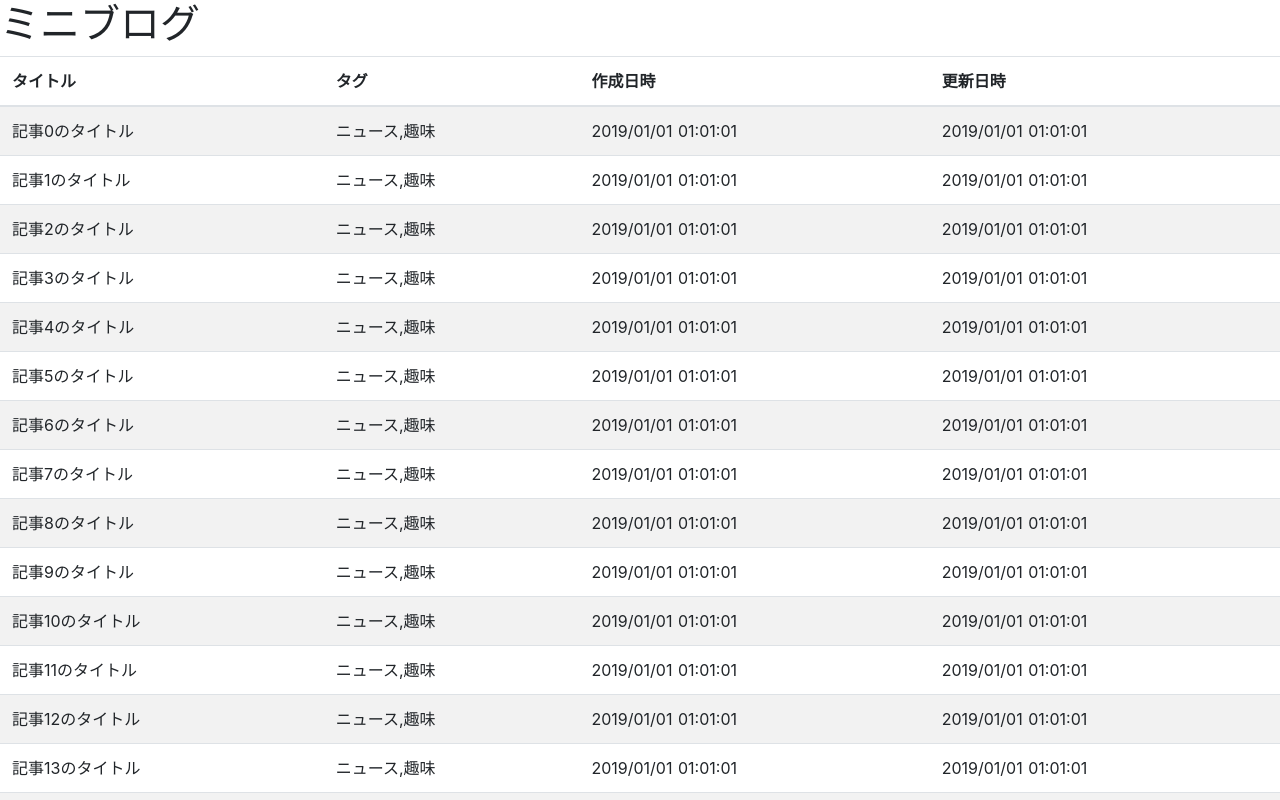
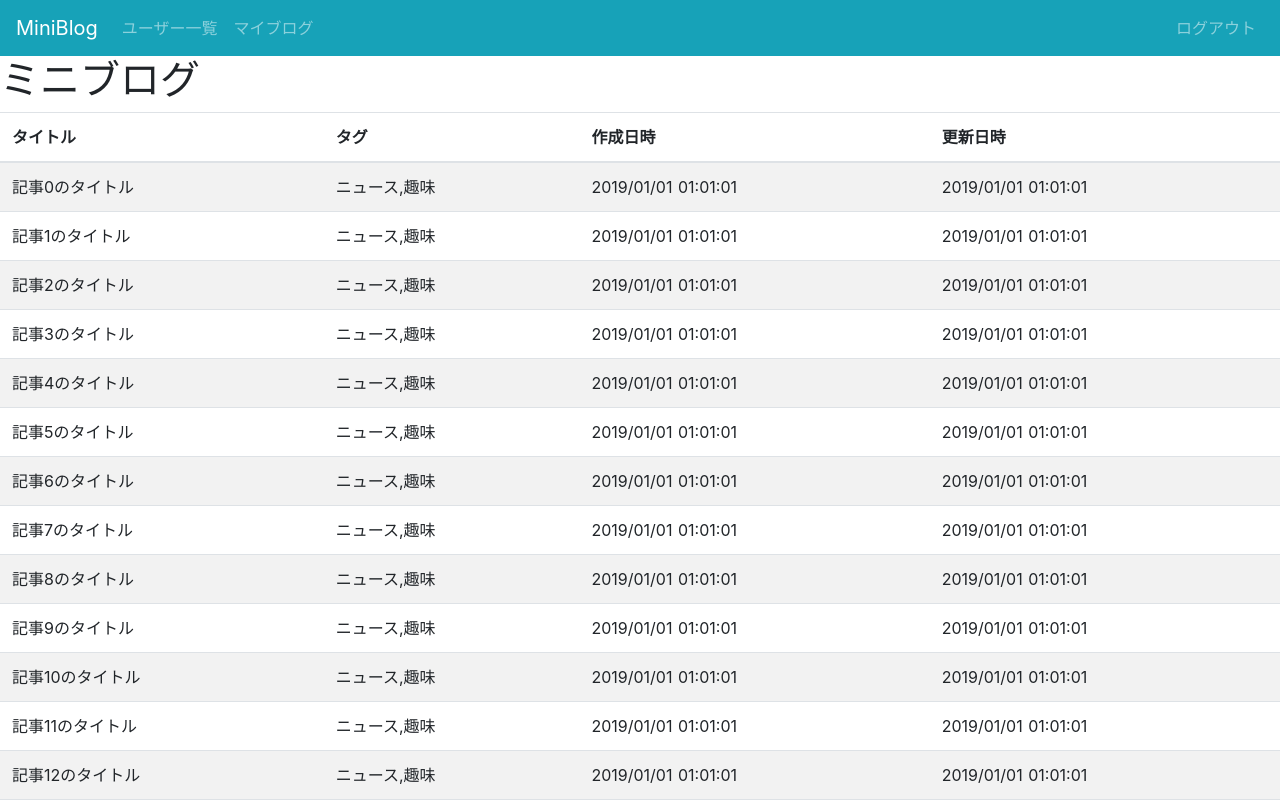
Before and after one commit to yushiw/miniblog, a Nuxt app in the folder frontend/: page /articles in a window 1280 px wide. Shown: the top 800 px of the page. Built offline with nearby package versions, Linux system fonts and the light colour scheme.

Commit message:
add NavBar

```diff
--- /dev/null
+++ b/frontend/components/NavBar.vue
@@ -0,0 +1,43 @@
+<template>
+  <div>
+    <b-navbar toggleable="lg" type="dark" variant="info">
+      <b-navbar-brand href="/articles">MiniBlog</b-navbar-brand>
+
+      <b-navbar-toggle target="nav-collapse"></b-navbar-toggle>
+
+      <b-collapse id="nav-collapse" is-nav>
+        <b-navbar-nav>
+          <b-nav-item v-if="isAdmin" href="#">ユーザー一覧</b-nav-item>
+          <b-nav-item v-if="isLoggedIn" href="#">マイブログ</b-nav-item>
+        </b-navbar-nav>
+
+        <!-- Right aligned nav items -->
+        <b-navbar-nav class="ml-auto">
+          <b-nav-item v-if="isLoggedIn" href="#">ログアウト</b-nav-item>
+          <b-nav-item v-else href="#">ログイン</b-nav-item>
+        </b-navbar-nav>
+      </b-collapse>
+    </b-navbar>
+  </div>
+</template>
+
+<script>
+export default {
+  props: {
+    isLoggedIn: {
+      type: Boolean,
+      default: false
+    },
+    userType: {
+      // -1: guest, 0: admin, 1: user
+      type: Number,
+      default: -1
+    }
+  },
+  computed: {
+    isAdmin() {
+      return this.userType === 1
+    }
+  }
+}
+</script>
--- a/frontend/pages/articles/_id/index.vue
+++ b/frontend/pages/articles/_id/index.vue
@@ -1,5 +1,6 @@
 <template>
   <div>
+    <NavBar is-logged-in :user-type="1" />
     <h1>{{ title }}</h1>
     <p>{{ tags }}</p>
     <p>{{ content }}</p>
@@ -7,7 +8,12 @@
 </template>
 
 <script>
+import NavBar from '~/components/NavBar'
+
 export default {
+  components: {
+    NavBar
+  },
   data() {
     return {
       id: null,
--- a/frontend/pages/articles/index.vue
+++ b/frontend/pages/articles/index.vue
@@ -1,5 +1,6 @@
 <template>
   <div>
+    <NavBar is-logged-in :user-type="1" />
     <h1>ミニブログ</h1>
     <b-table hover striped :fields="fields" :items="items">
       <template slot="title" slot-scope="data">
@@ -12,7 +13,12 @@
 </template>
 
 <script>
+import NavBar from '~/components/NavBar'
+
 export default {
+  components: {
+    NavBar
+  },
   data() {
     return {
       fields: [
```
Also changed, not shown: 1 other file (tests, documents, lock files or other folders).
